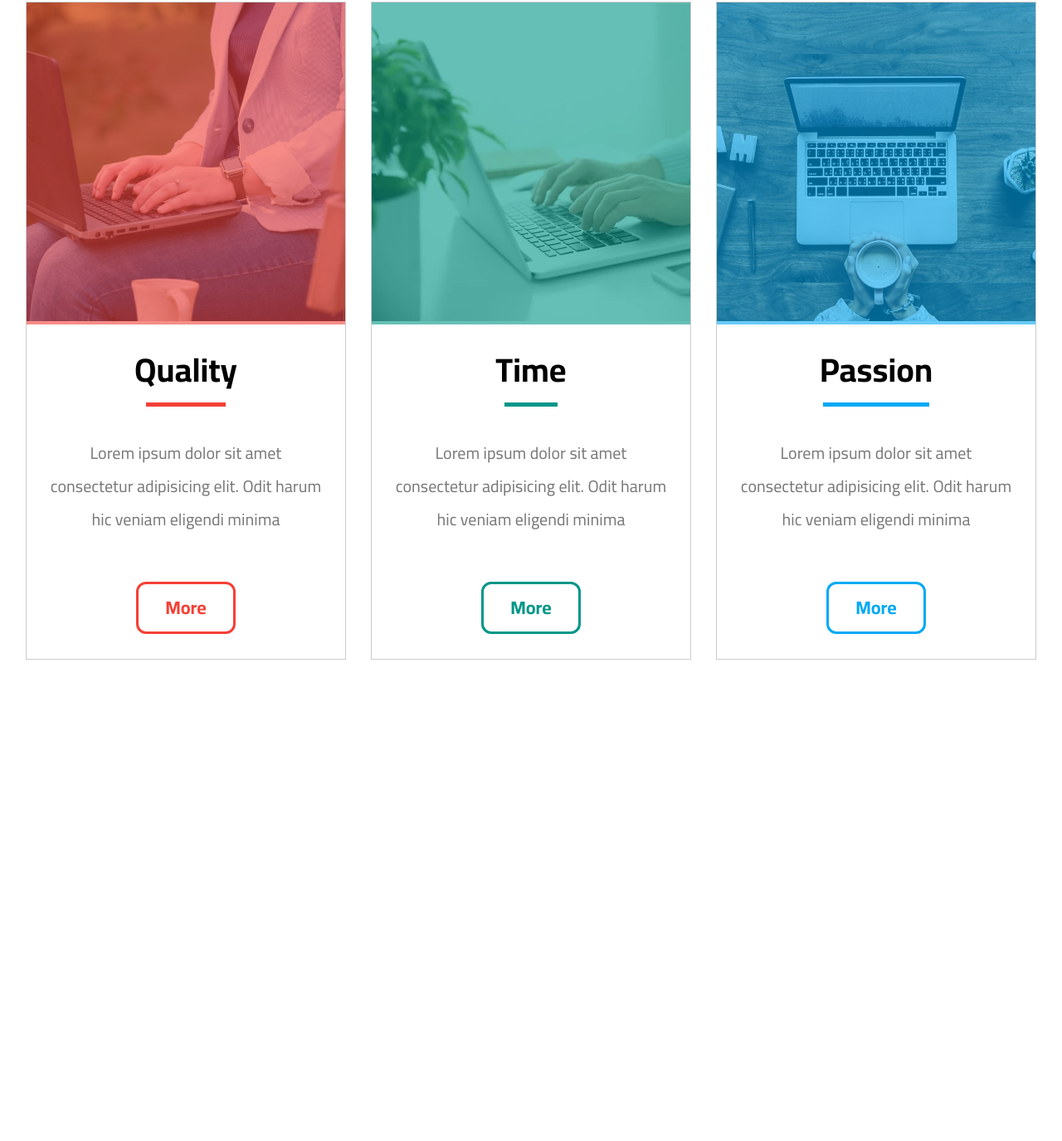
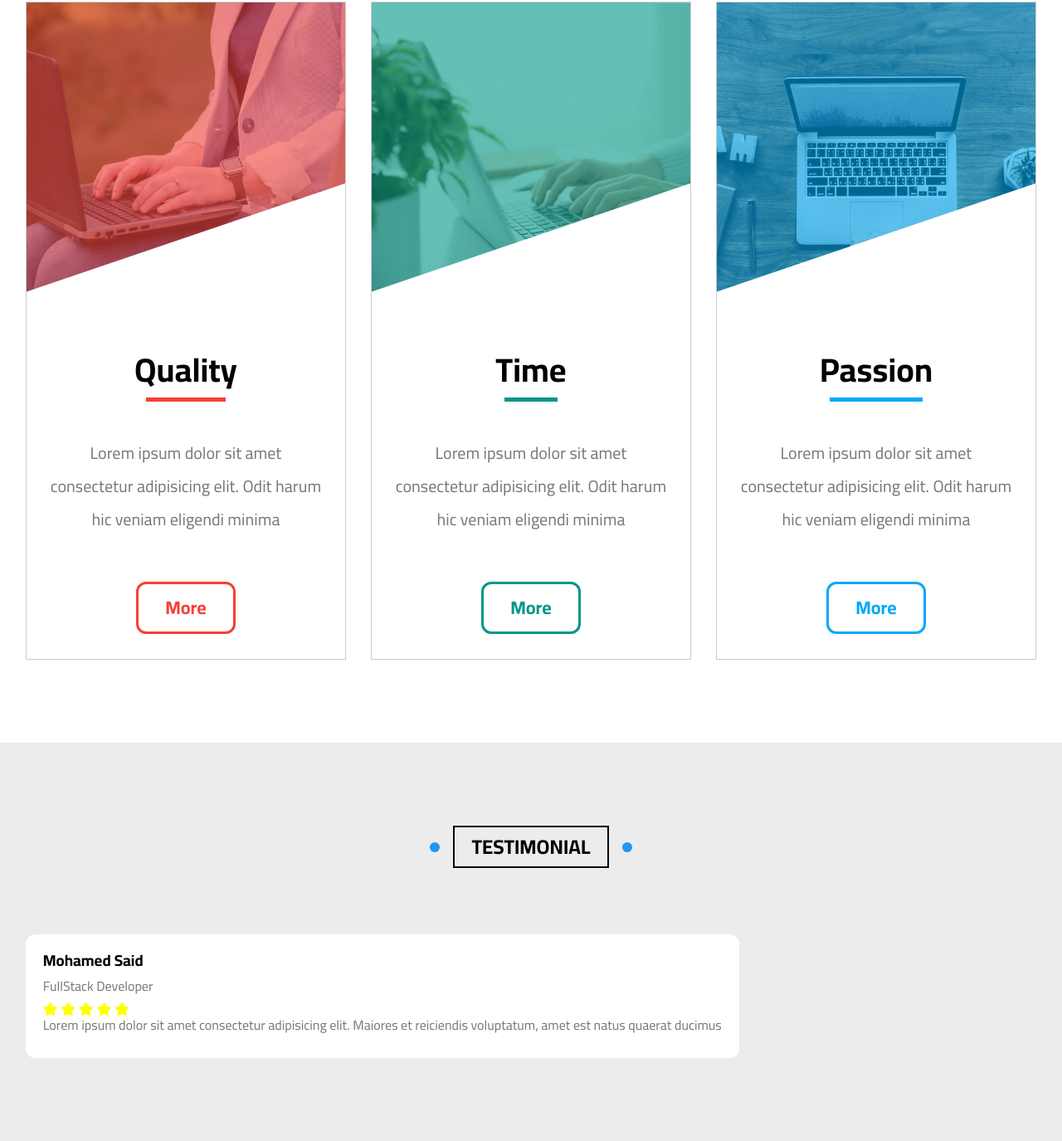
Before and after one commit to MahmoudKhalid22/template-3, a plain HTML site: page index.html in a window 1280 px wide. Shown: the part 3296-4671 px from the top of the page at 83% size. Before the commit the page ends 4191 px from the top, so only its background shows below. Drawn offline with Linux system fonts and the light colour scheme.

Commit message:
feauture edit

```diff
--- a/css/style.css
+++ b/css/style.css
@@ -379,9 +379,11 @@ header .container > ul > li > a:hover::before {
 }
 .f-box {
   border: 1px solid #ccc;
+  text-align: center;
 }
 .feature .container .f-box .image-holder {
   position: relative;
+  overflow: hidden;
 }
 .feature .container .f-box .image-holder::before {
   content: "";
@@ -391,6 +393,7 @@ header .container > ul > li > a:hover::before {
   z-index: 11;
   left: 0;
   top: 0;
+  transition: 0.3s border-width, 0.3s border-color;
 }
 .feature .container .f-box .i-1::before {
   background-color: rgb(244 64 54 / 60%);
@@ -401,18 +404,36 @@ header .container > ul > li > a:hover::before {
 .feature .container .f-box .i-3::before {
   background-color: rgb(3 169 244 / 60%);
 }
+.feature .container .f-box .image-holder::after {
+  content: "";
+  position: absolute;
+  bottom: 0;
+  right: 0;
+  border-style: solid;
+  border-width: 100px 100px 100px 100px;
+  border-width: 0 0 170px 500px;
+  /* border-color: red green blue black; */
+  border-color: transparent transparent white transparent;
+  z-index: 11;
+  transition: 0.3s;
+}
+.feature .container .f-box:hover .image-holder::after {
+  border-width: 0 500px 170px 0;
+  border-color: transparent transparent white transparent;
+}
 /* .feature .container .f-box .f-1::after {
 } */
 .feature .container .f-box img {
   width: 100%;
 }
-.f-box .f-text {
+/* .f-box .f-text {
   text-align: center;
   position: relative;
-}
+} */
 .f-box .f-text h2 {
   margin: 2rem;
   font-size: 2.5rem;
+  position: relative;
 }
 .f-box .f-text h2::after {
   content: "";
@@ -420,7 +441,7 @@ header .container > ul > li > a:hover::before {
   left: 50%;
   transform: translateX(-50%);
   height: 0.3125rem;
-  top: 25%;
+  top: 3.5rem;
 }
 .f-box .f-text .quality::after {
   width: 6rem;
@@ -431,7 +452,7 @@ header .container > ul > li > a:hover::before {
   background-color: #009688;
 }
 .f-box .f-text .passion::after {
-  width: 8rem;
+  width: 7rem;
   background-color: #03a9f4;
 }
 .f-box .f-text p {
@@ -491,7 +512,30 @@ header .container > ul > li > a:hover::before {
   width: 100%;
   background-color: #03a9f4;
 }
-
+/* ************************ */
+/* TESTIMONIAL */
+/* ************************ */
+.testimonial {
+  padding-top: 6.25rem;
+  padding-bottom: 6.25rem;
+  background-color: var(--section-background);
+}
+.testimonial .container .test-box {
+  background-color: white;
+  padding: 1.3rem;
+  width: fit-content;
+  border-radius: 12px;
+}
+.testimonial .container .test-box h3 {
+  margin-bottom: 0.625rem;
+}
+.testimonial .container .test-box p {
+  color: #777;
+  margin-bottom: 0.625rem;
+}
+.testimonial .container .test-box i {
+  color: yellow;
+}
 /* ************************ */
 /* CREATING ANIMATION */
 /* ************************ */
--- a/index.html
+++ b/index.html
@@ -41,7 +41,7 @@
               <!-- <div class="contul"> -->
               <ul class="links left">
                 <li>
-                  <a href="#">
+                  <a href="#testimonial">
                     <i class="far fa-comments fa-fw"> </i> Testimonials</a
                   >
                 </li>
@@ -332,5 +332,24 @@
         </div>
       </div>
     </section>
+    <section class="testimonial" id="testimonial">
+      <h2 class="main-title">Testimonial</h2>
+      <div class="container">
+        <div class="test-box">
+          <h3>Mohamed Said</h3>
+          <p>FullStack Developer</p>
+          <i class="fa-solid fa-star"></i>
+          <i class="fa-solid fa-star"></i>
+          <i class="fa-solid fa-star"></i>
+          <i class="fa-solid fa-star"></i>
+          <i class="fa-solid fa-star"></i>
+
+          <p>
+            Lorem ipsum dolor sit amet consectetur adipisicing elit. Maiores et
+            reiciendis voluptatum, amet est natus quaerat ducimus
+          </p>
+        </div>
+      </div>
+    </section>
   </body>
 </html>
```
